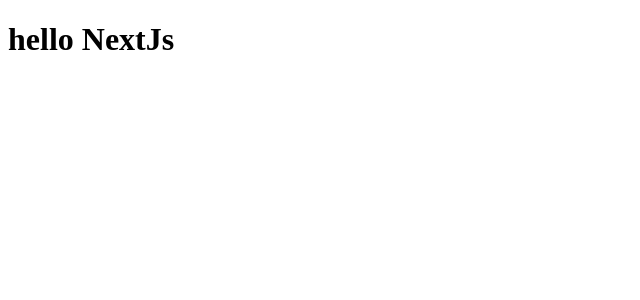
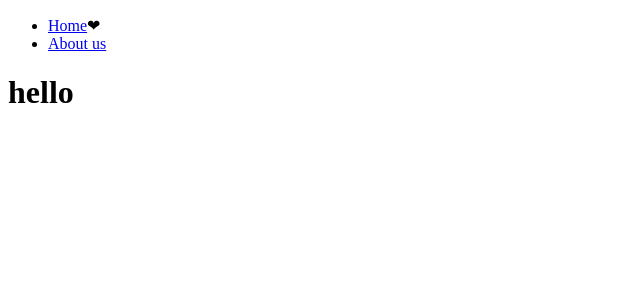
Before and after one commit to TheSungwon/NextJs14_1, a Next.js app: page / in a window 1280 px wide. Shown: the top 300 px of the page, without its empty margins (0-640 px from the left). Built offline with nearby package versions, Linux system fonts and the light colour scheme.

Commit message:
Not Found Routes

```diff
--- /dev/null
+++ b/app/not-found.tsx
@@ -0,0 +1,3 @@
+export default function NotFound() {
+  return <h1>Not FOUND !!</h1>;
+}
--- a/app/page.tsx
+++ b/app/page.tsx
@@ -1,5 +1,12 @@
+import Navigation from "../components/navigation";
+
 const Page = () => {
-  return <h1>hello NextJs</h1>;
+  return (
+    <div>
+      <Navigation />
+      <h1>hello</h1>
+    </div>
+  );
 };
 
 export default Page;
--- /dev/null
+++ b/components/navigation.tsx
@@ -0,0 +1,22 @@
+"use client";
+import Link from "next/link";
+import { usePathname } from "next/navigation";
+
+export default function Navigation() {
+  const path = usePathname();
+  console.log(path);
+  return (
+    <nav>
+      <ul>
+        <li>
+          <Link href={"/"}>Home</Link>
+          {path === "/" ? "❤" : ""}
+        </li>
+        <li>
+          <Link href={"/about-us"}>About us</Link>
+          {path !== "/" ? "❤" : ""}
+        </li>
+      </ul>
+    </nav>
+  );
+}
```
Also changed, not shown: app/about-us/page.tsx (+10 -1 lines).
